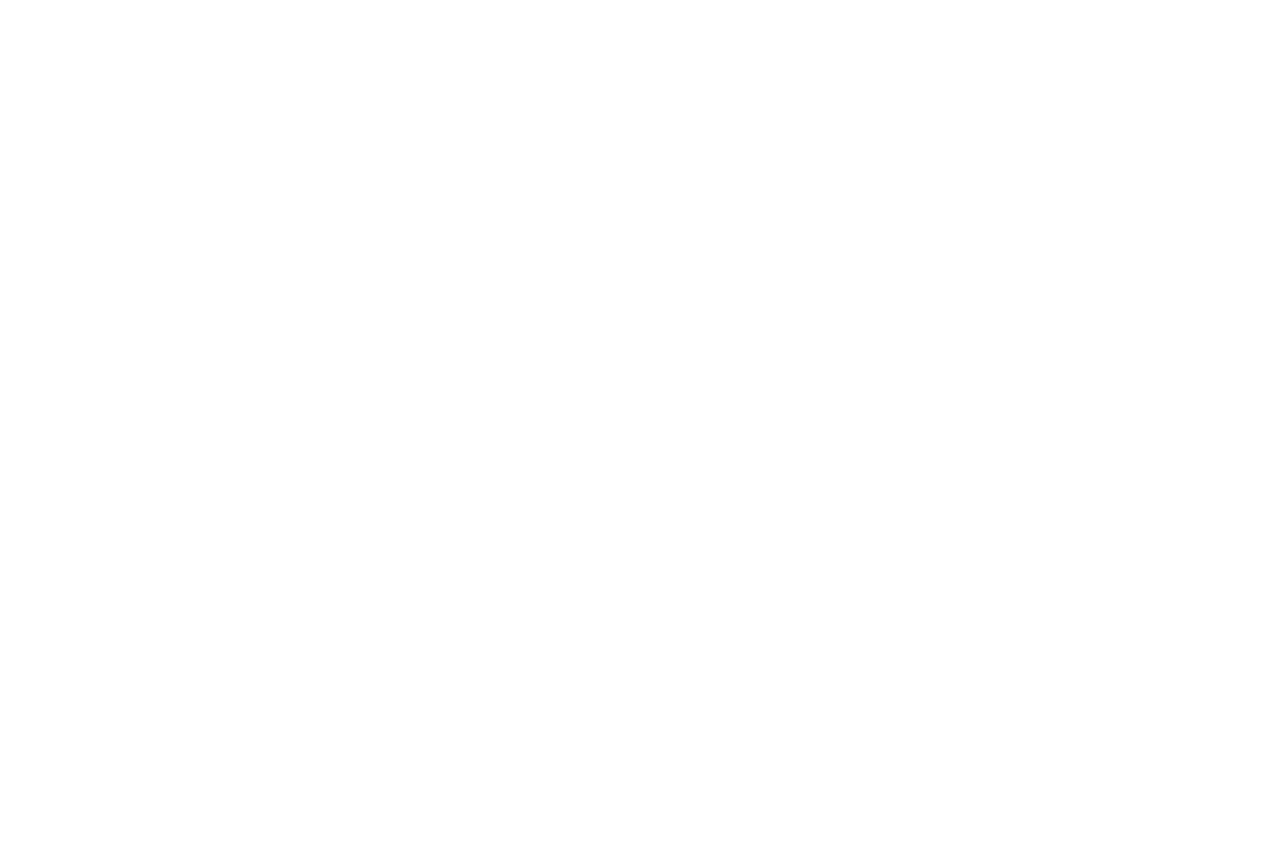
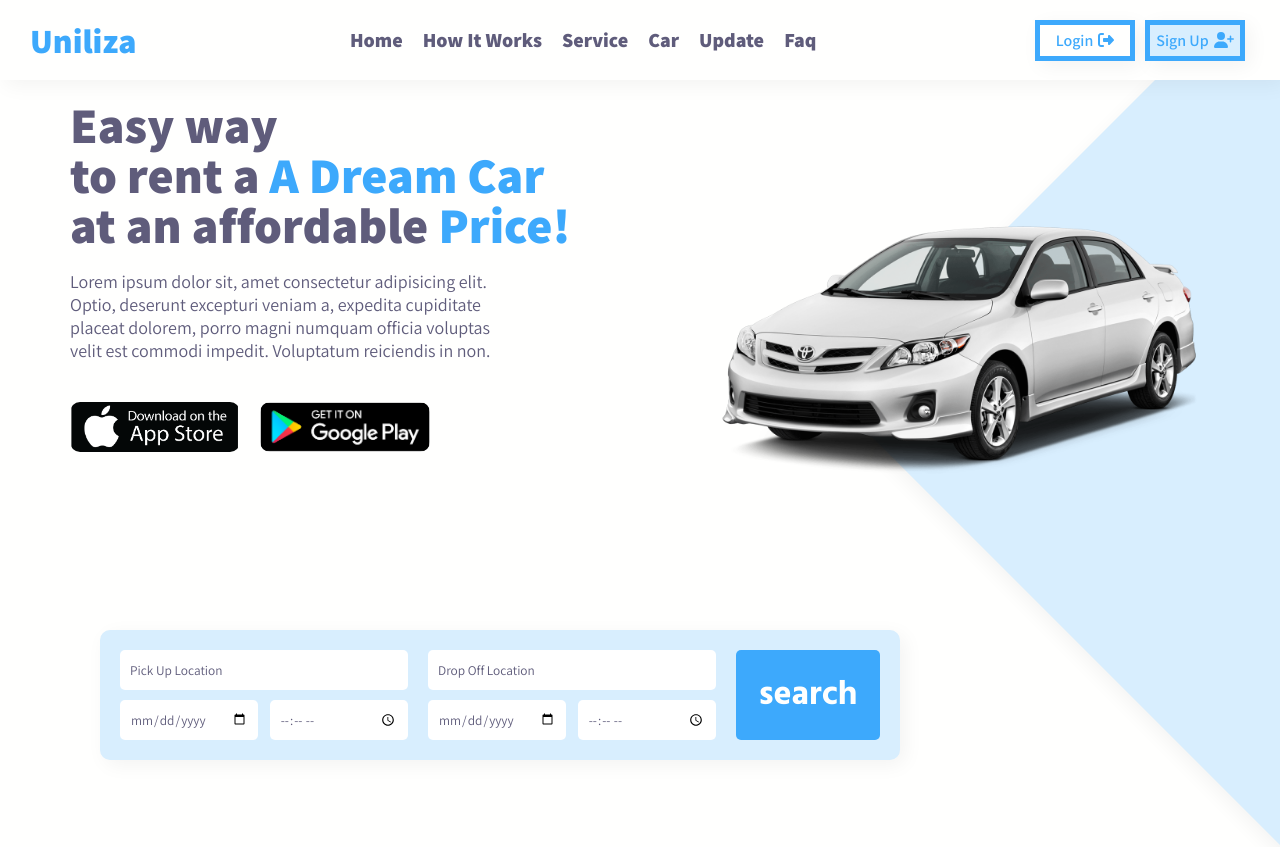
Before and after one commit to kadu91878/Uniliza-front-scss, a Vue app: page /home in a window 1280 px wide. Before the commit this address had no page. Shown: the top 847 px of the page. Before the commit the page ends 800 px from the top, so only its background shows below. Built offline with nearby package versions, Linux system fonts and the light colour scheme.

Commit message:
feat: add routes

```diff
--- a/src/components/NavigationBar.vue
+++ b/src/components/NavigationBar.vue
@@ -1,15 +1,16 @@
 <template>
   <div class="navigation-bar">
-    <a href="" class="head-title">  <span> Uniliza</span></a>
+    <router-link to="/" class="head-title"> <span> Uniliza</span></router-link>
     <ul class="nav-item" :class="{ show: showState }">
-      <li><a href="home">home</a></li>
-      <li><a href="how">how it works</a></li>
-      <li><a href="service">service</a></li>
-      <li><a href="suggest">suggest</a></li>
-      <li><a href="car">car</a></li>
-      <li><a href="testi">testimonials</a></li>
-      <li><a href="update">update</a></li>
-      <li><a href="faq">faq</a></li>
+      <li><a href="#home"><router-link to="/" replace>home</router-link></a></li>
+      <li><a href="#work">how it works</a></li>
+      <!-- <li><a href="service">service</a></li> -->
+      <li><a href="#"><router-link to="/car-section">service</router-link></a></li>
+      <!-- <li><a href="suggest">suggest</a></li> -->
+      <li><a href="#"><router-link to="/car-section">car</router-link></a></li>
+      <!-- <li><a href="testi">testimonials</a></li> -->
+      <li><a href="#download">update</a></li>
+      <li><a href="#faq">faq</a></li>
     </ul>
     <div class="account-box">
       <div class="box login-bar">
@@ -56,6 +57,7 @@
 // }
 
 import { ref } from 'vue'
+import { useRouter } from 'vue-router';
 
 const showState = ref(false)
 
@@ -68,4 +70,11 @@
 }
 
 
+const router = useRouter();
+
+function navigateToHome() {
+ router.push('/');
+}
+
+
 </script>
--- a/src/router/index.ts
+++ b/src/router/index.ts
@@ -8,6 +8,11 @@
   routes: [
     {
       path: '/',
+      name: 'main',
+      component: HomeView
+    },
+    {
+      path: '/home',
       name: 'home',
       component: HomeView
     },
@@ -22,7 +27,14 @@
       component: TesteViewVue
     }
 
-  ]
+  ],
+  // scrollBehavior: function (to) {
+  //   if (to.hash) {
+  //     return {
+  //       selector: to.hash
+  //     }
+  //   }
+  // },
 })
 
 export default router
```
